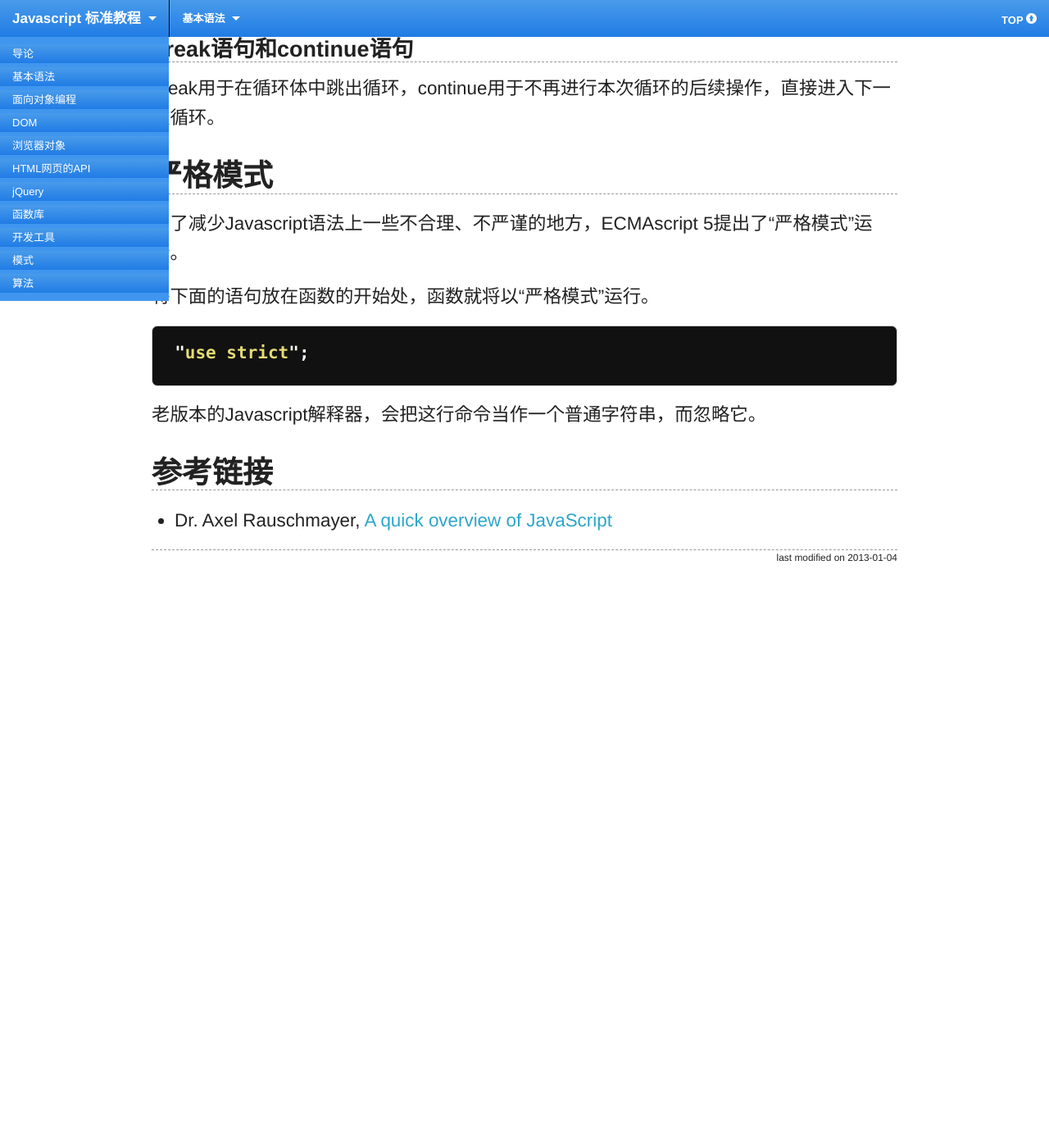
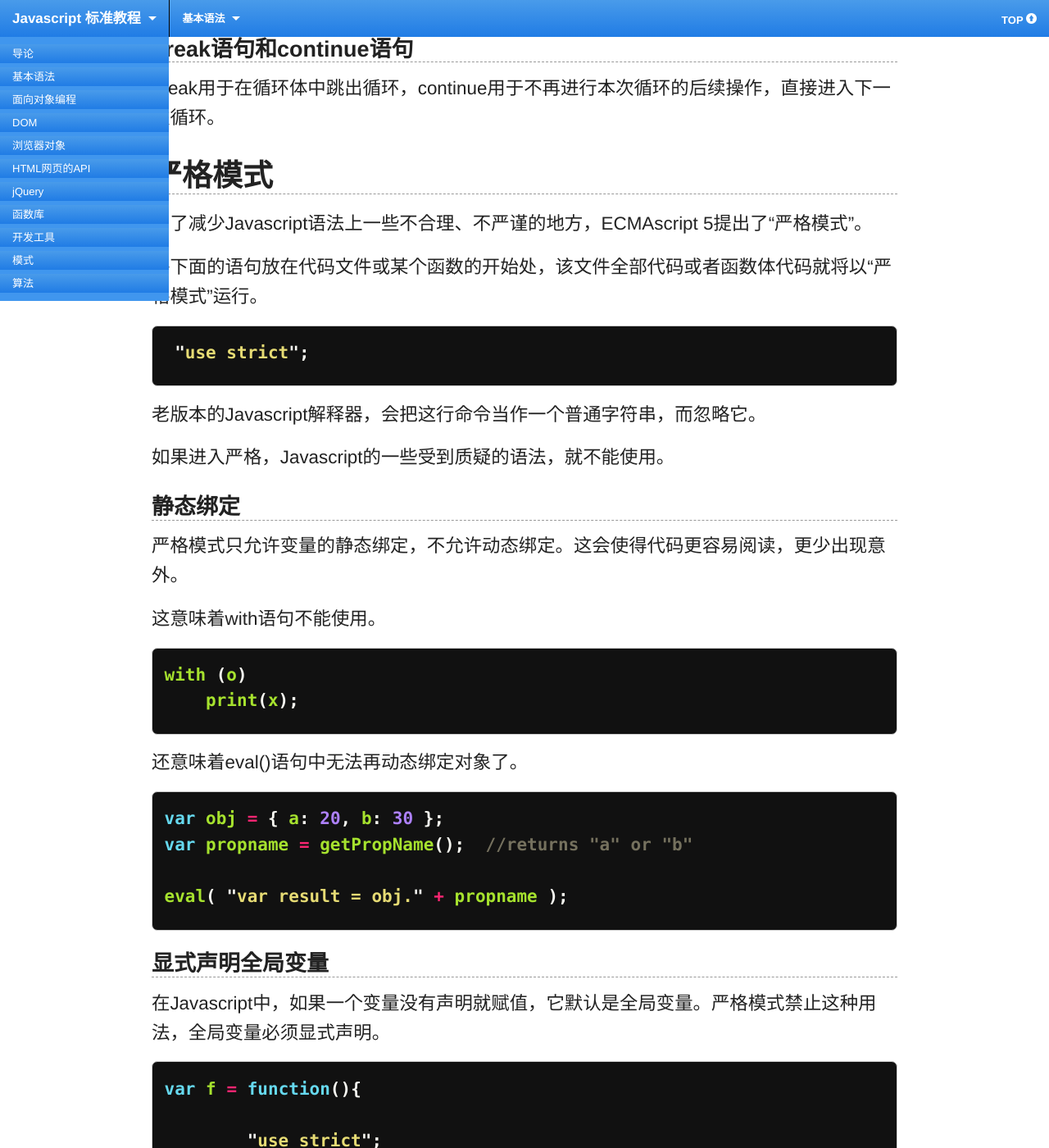
Before and after one commit to ruanyf/jstutorial, a Jekyll site: the page built from grammar/basic.md, in a window 1280 px wide and 1400 px high, scrolled down 7058 px. Shown: the whole window at 82% size. Built offline with Jekyll 4.4.1, drawn with Linux system fonts in a browser that asks for light colours; Markdown is read by kramdown in place of the engine named in the settings; before the commit the page ends 7765 px from its top, so only the background shows below that; some of the changed text lies outside the part shown.

Commit message:
modify grammar/basic

```diff
--- a/grammar/basic.md
+++ b/grammar/basic.md
@@ -3,7 +3,7 @@ title: 语法概述
 layout: page
 category: grammar
 date: 2012-12-14
-modifiedOn: 2013-01-04
+modifiedOn: 2013-01-10
 ---
 
 ## 注释
@@ -285,9 +285,9 @@ break用于在循环体中跳出循环，continue用于不再进行本次循环
 
 ## 严格模式
 
-为了减少Javascript语法上一些不合理、不严谨的地方，ECMAscript 5提出了“严格模式”运行。
+为了减少Javascript语法上一些不合理、不严谨的地方，ECMAscript 5提出了“严格模式”。
 
-将下面的语句放在函数的开始处，函数就将以“严格模式”运行。
+将下面的语句放在代码文件或某个函数的开始处，该文件全部代码或者函数体代码就将以“严格模式”运行。
 
 {% highlight javascript %}
 
@@ -297,6 +297,101 @@ break用于在循环体中跳出循环，continue用于不再进行本次循环
 
 老版本的Javascript解释器，会把这行命令当作一个普通字符串，而忽略它。
 
+如果进入严格，Javascript的一些受到质疑的语法，就不能使用。
+
+### 静态绑定
+
+严格模式只允许变量的静态绑定，不允许动态绑定。这会使得代码更容易阅读，更少出现意外。
+
+这意味着with语句不能使用。
+
+{% highlight javascript %}
+
+with (o)
+    print(x);
+
+{% endhighlight %}
+
+还意味着eval()语句中无法再动态绑定对象了。
+
+{% highlight javascript %}
+
+var obj = { a: 20, b: 30 };
+var propname = getPropName();  //returns "a" or "b"
+
+eval( "var result = obj." + propname );
+
+{% endhighlight %}
+
+### 显式声明全局变量
+
+在Javascript中，如果一个变量没有声明就赋值，它默认是全局变量。严格模式禁止这种用法，全局变量必须显式声明。
+
+{% highlight javascript %}
+
+var f = function(){
+
+	"use strict";
+
+	v = 1;
+
+};
+
+f()
+// 报错，v未定义
+
+{% endhighlight %}
+
+### this不绑定全局对象
+
+this对象可以动态指向函数所处的上下文环境，严格模式禁止它指向全局对象。
+
+{% highlight javascript %}
+
+function isStrictMode(){
+    return !this;
+}
+// 返回false，因为“this”指向全局对象，“!this”就是false
+
+function isStrictMode(){
+    "use strict";
+    return !this;
+}
+// 返回true，因为严格模式下，this的值为undefined，所以"!this"为true。.
+
+{% endhighlight %}
+
+因此，使用构造函数时，如果忘了加new，this不再指向全局对象，而是报错。
+
+{% highlight javascript %}
+
+function f(){
+    "use strict";
+    this.a =1;
+};
+f();
+// 报错，this未定义
+
+{% endhighlight %}
+
+### 更改只读属性会显式报错
+
+Object.createProperty方法，允许创造只读属性。如果对只读属性赋值，不会成功，但是默认不报错。严格模式下，将会报错。
+
+### 禁止八进制表示法
+
+0100就表示100，而不是64，08也不再是语法错误。这样降低了出错可能，也减少了很多麻烦。
+
+### 其他
+
+- 不能使用arguments.caller。
+- 不能使用arguments.callee。
+- 不能使用八进制表示法。0100就表示100，而不是64，08也不再是语法错误。
+- 函数的参数名不能相同。
+
 ## 参考链接
 
 - Dr. Axel Rauschmayer, [A quick overview of JavaScript](http://www.2ality.com/2011/10/javascript-overview.html)
+- Dr. Axel Rauschmayer, [JavaScript: Why the hatred for strict mode?](http://www.2ality.com/2011/10/strict-mode-hatred.html)
+- Dr. Axel Rauschmayer，[JavaScript’s strict mode: a summary](http://www.2ality.com/2011/01/javascripts-strict-mode-summary.html)
+- Douglas Crockford, [Strict Mode Is Coming To Town](http://www.yuiblog.com/blog/2010/12/14/strict-mode-is-coming-to-town/)
```
